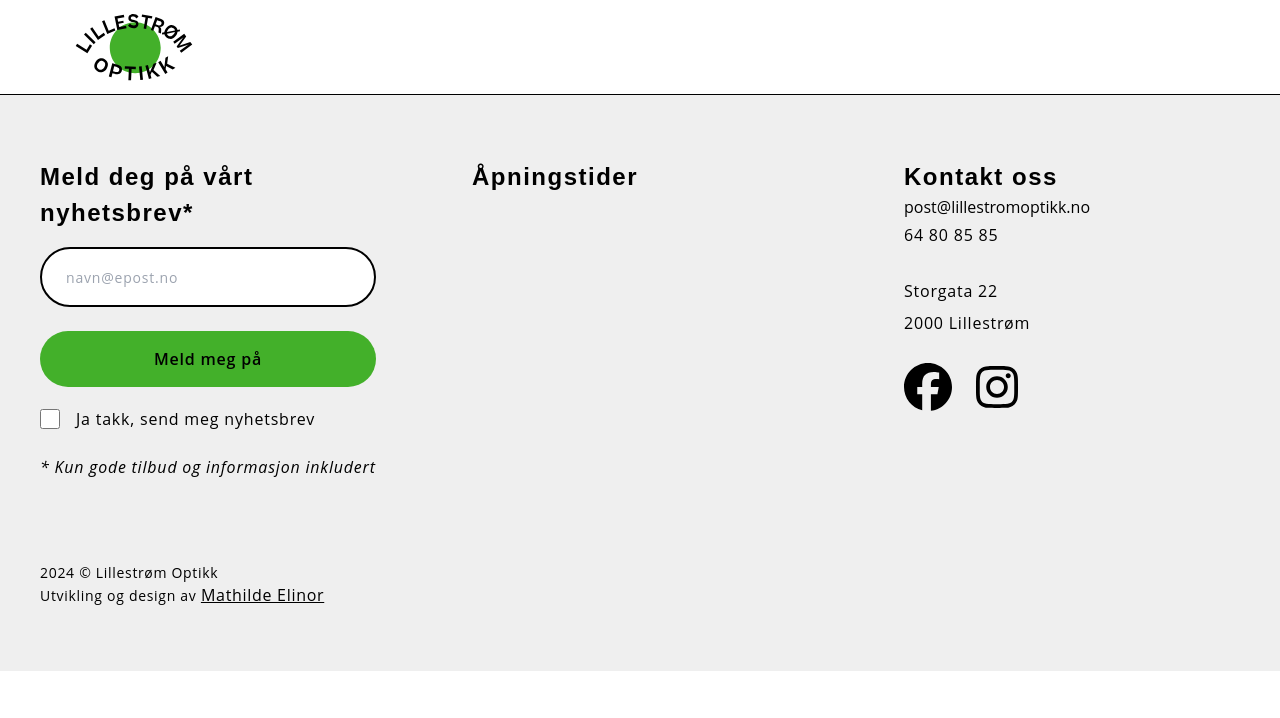
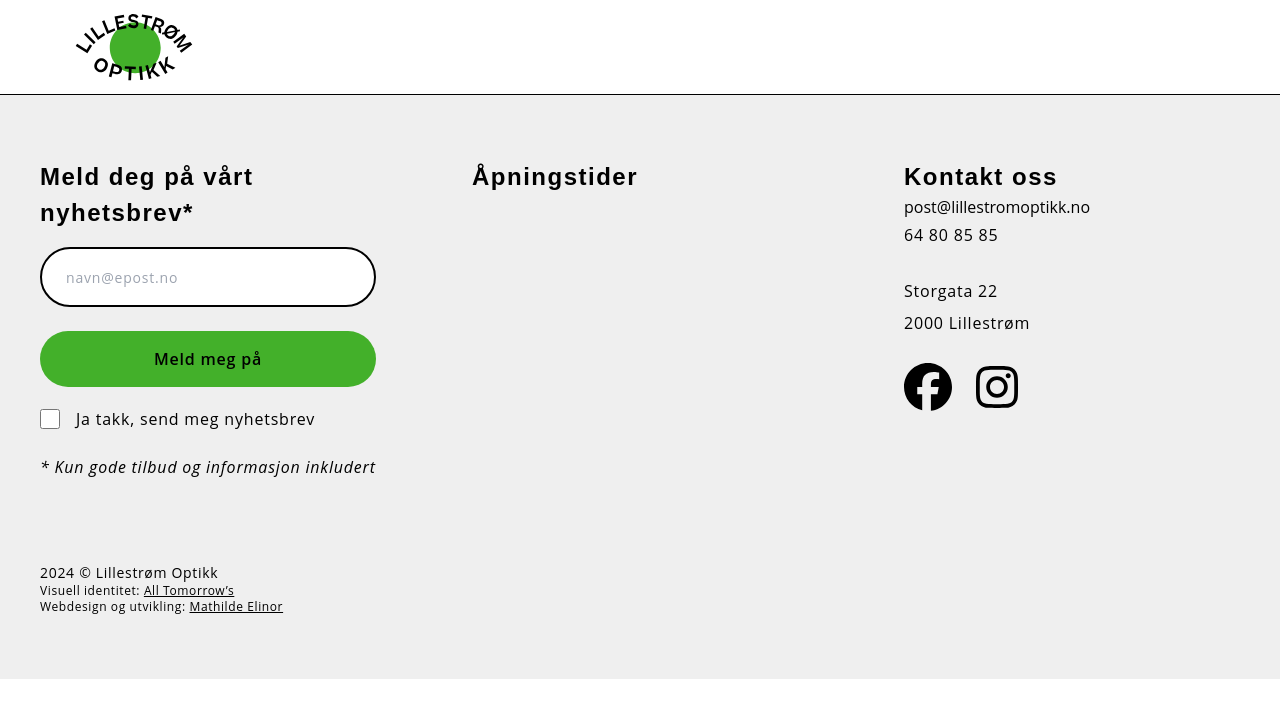
Before and after one commit to mathildeew/lillestromoptikk, a React (Vite) app: page / in a window 1280 px wide. Shown: the top 718 px of the page. Built offline with nearby package versions, Linux system fonts and the light colour scheme; no server answers; a web font is replaced by a local one.

Commit message:
update credits

```diff
--- a/src/components/Layout/Footer/Footer.jsx
+++ b/src/components/Layout/Footer/Footer.jsx
@@ -44,9 +44,15 @@ export default function Footer() {
 
         <div>
           <p className="text-sm">{new Date().getFullYear()} &copy; Lillestrøm Optikk</p>
-          <p className="text-sm mr-2">
-            Utvikling og design av{" "}
-            <a href="https://www.mathildeelinor.no" className="text-base underline hover:text-green361">
+          <p className="text-xs mr-2">
+            Visuell identitet:{" "}
+            <a href="https://www.alltomorrows.no/" className="underline hover:text-green361">
+              All Tomorrow’s
+            </a>
+          </p>
+          <p className="text-xs mr-2">
+            Webdesign og utvikling:{" "}
+            <a href="https://www.mathildeelinor.no" className="underline hover:text-green361">
               Mathilde Elinor
             </a>
           </p>
--- a/src/components/layout/footer/Footer.jsx
+++ b/src/components/layout/footer/Footer.jsx
@@ -44,9 +44,15 @@ export default function Footer() {
 
         <div>
           <p className="text-sm">{new Date().getFullYear()} &copy; Lillestrøm Optikk</p>
-          <p className="text-sm mr-2">
-            Utvikling og design av{" "}
-            <a href="https://www.mathildeelinor.no" className="text-base underline hover:text-green361">
+          <p className="text-xs mr-2">
+            Visuell identitet:{" "}
+            <a href="https://www.alltomorrows.no/" className="underline hover:text-green361">
+              All Tomorrow’s
+            </a>
+          </p>
+          <p className="text-xs mr-2">
+            Webdesign og utvikling:{" "}
+            <a href="https://www.mathildeelinor.no" className="underline hover:text-green361">
               Mathilde Elinor
             </a>
           </p>
```
